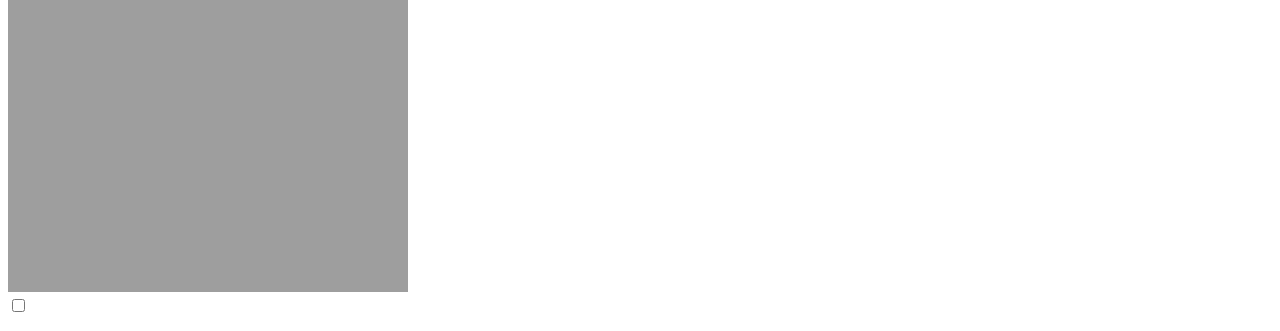
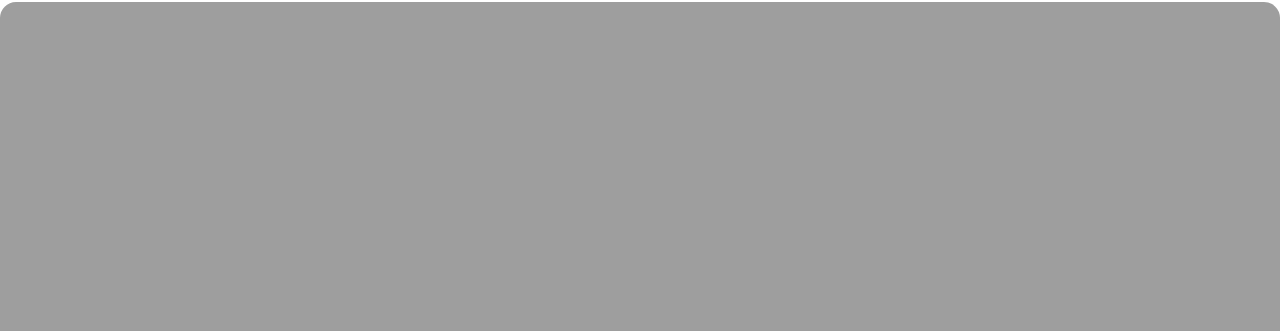
Before and after one commit to jpp7557/ohmyfood.io, a plain HTML site: page ala-francaise.html in a window 1280 px wide. Shown: the part 106-437 px from the top of the page. Drawn offline with Linux system fonts and the light colour scheme; the site is published under a folder, as on GitHub Pages, so addresses that start at the root find nothing; a web font is replaced by a local one.

Commit message:
modif du chemin du fichier de style /css/xxx.css en ./css/xxx.css

```diff
--- a/ala-francaise.html
+++ b/ala-francaise.html
@@ -6,7 +6,7 @@
     <title>A la française</title>
     <!-- font awesome -->
     <link rel="stylesheet" href="https://cdnjs.cloudflare.com/ajax/libs/font-awesome/6.5.0/css/all.min.css">
-    <link rel="stylesheet" href="/css/palette.css">
+    <link rel="stylesheet" href="./css/palette.css">
 </head>
 <body>
     <header>
--- a/index.html
+++ b/index.html
@@ -11,7 +11,7 @@
 -->
     <!-- font awesome -->
     <link rel="stylesheet" href="https://cdnjs.cloudflare.com/ajax/libs/font-awesome/6.5.0/css/all.min.css">
-    <link rel="stylesheet" href="/css/main.css">
+    <link rel="stylesheet" href="./css/main.css">
 </head>
 <body class="hide-loader">
     <header>
```
Also changed, not shown: note-enchantee.html (+1 -1 lines), palette.html (+1 -1 lines), toa-heftiba.html (+1 -1 lines).
